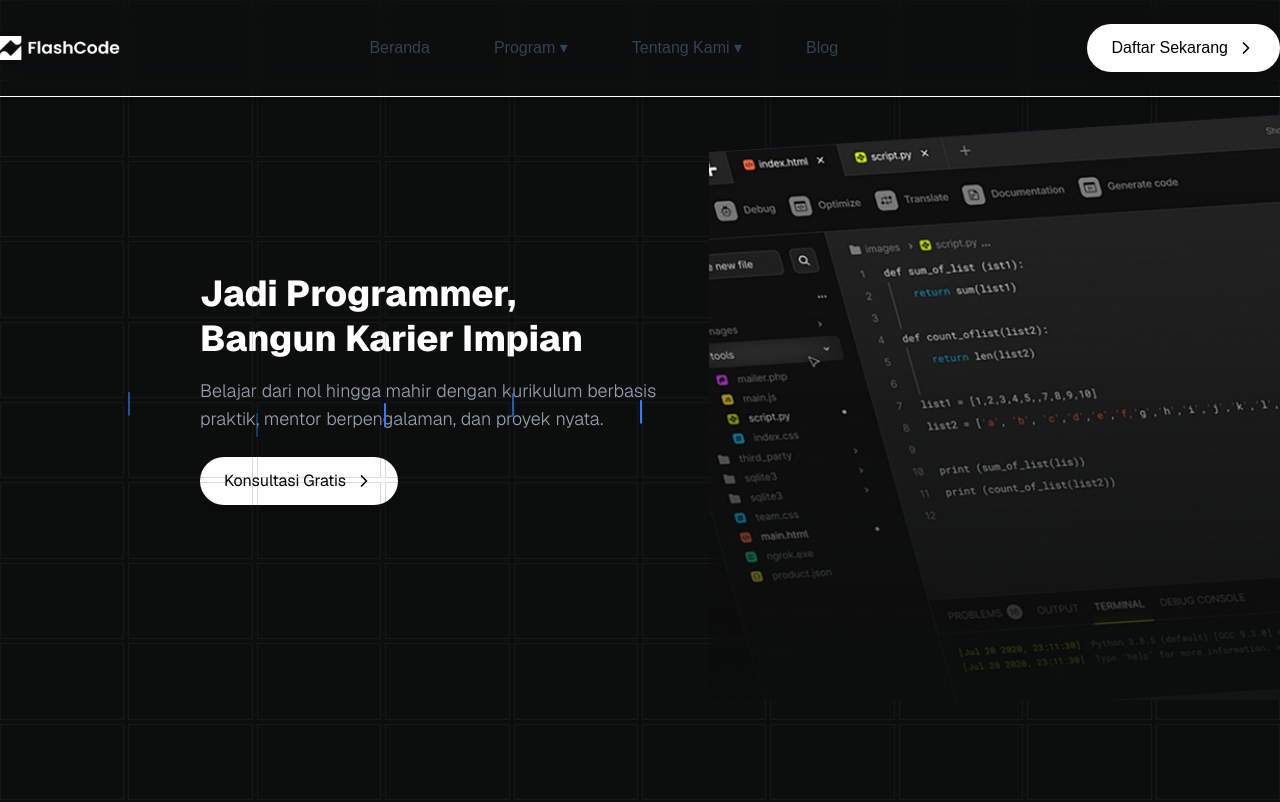
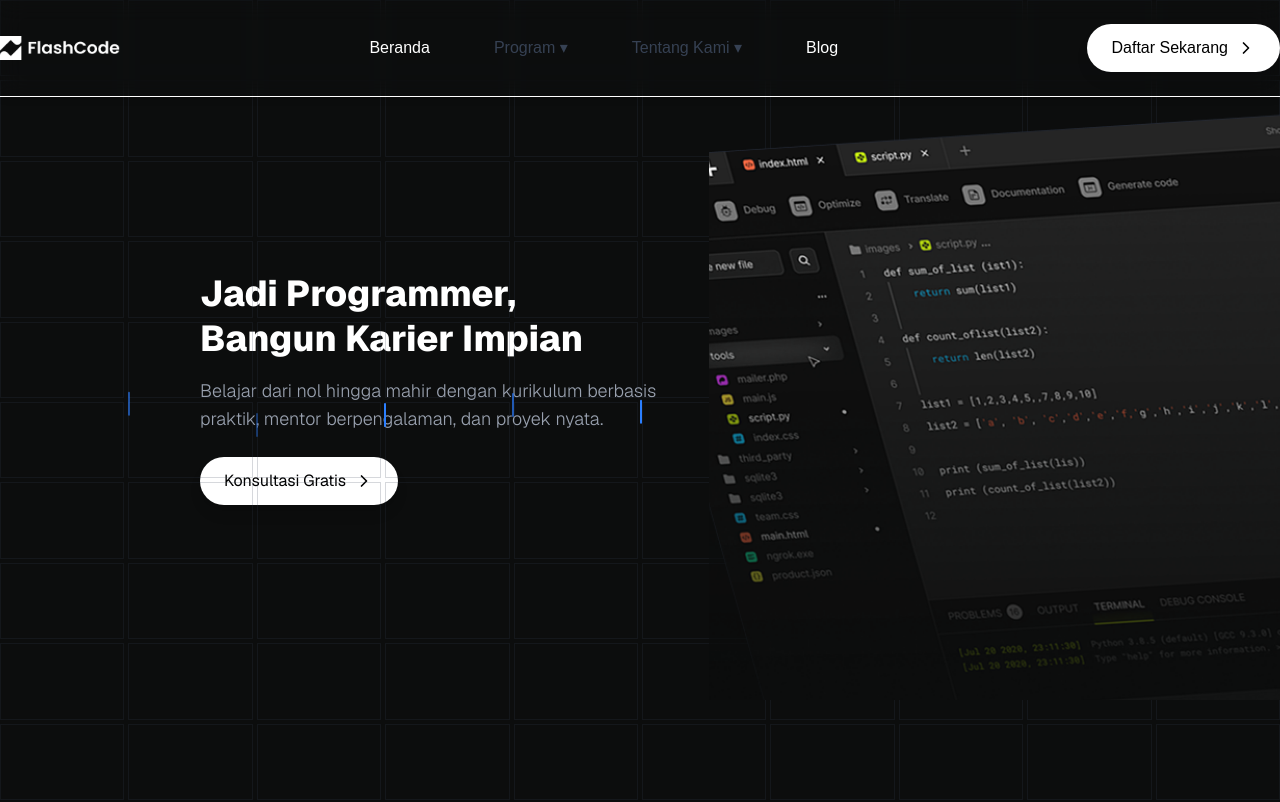
Before and after one commit to evans2101/flashcode, a Next.js app: page / in a window 1280 px wide. Shown: the top 802 px of the page. Built offline with nearby package versions, Linux system fonts and the light colour scheme.

Commit message:
change hamburger & close icon to white, update mobile menu bg color

```diff
--- a/src/app/site/components/layouts/Header.tsx
+++ b/src/app/site/components/layouts/Header.tsx
@@ -95,7 +95,7 @@ const Header = () => {
         <nav className="hidden md:flex space-x-8">
           <Link
             href="/"
-            className="text-gray-700 dark:text-gray-200 hover:bg-gray-100 dark:hover:bg-gray-700 px-4 py-2 rounded-4xl transition"
+            className="text-white dark:text-gray-200 hover:bg-gray-100 dark:hover:bg-gray-700 px-4 py-2 rounded-4xl transition"
           >
             Beranda
           </Link>
@@ -108,7 +108,7 @@ const Header = () => {
 
           <Link
             href="/blog"
-            className="text-gray-700 dark:text-gray-200 hover:bg-gray-100 dark:hover:bg-gray-700 px-4 py-2 rounded-4xl transition"
+            className="text-white dark:text-gray-200 hover:bg-gray-100 dark:hover:bg-gray-700 px-4 py-2 rounded-4xl transition"
           >
             Blog
           </Link>
@@ -124,7 +124,7 @@ const Header = () => {
 
         <div className="md:hidden flex items-center gap-4 px-4">
           <button
-            className="text-gray-700 dark:text-gray-200"
+            className="text-white dark:text-gray-200"
             onClick={toggleMenu}
           >
             {isOpen ? <X size={26} /> : <Menu size={26} />}
@@ -134,7 +134,7 @@ const Header = () => {
       <hr className="border-t border-white" />
 
       {isOpen && (
-        <div className="md:hidden bg-white dark:bg-black h-screen absolute top-full gap-2 left-0 w-full shadow-lg z-50 py-4 px-6 flex flex-col space-y-3">
+        <div className="md:hidden bg-[#0C0D0D] h-screen absolute top-full left-0 w-full shadow-lg z-50 py-4 px-6 flex flex-col space-y-3">
           <Link
             href="/"
             className="text-gray-900 dark:text-white"
--- a/src/app/site/components/ui/DropdownMenuItem.tsx
+++ b/src/app/site/components/ui/DropdownMenuItem.tsx
@@ -35,7 +35,7 @@ const DropdownMenuItem: React.FC<DropdownMenuItemProps> = ({
         </button>
 
         {isOpen && (
-          <div className="bg-black text-white shadow-lg max-h-screen overflow-y-scroll overscroll-contain">
+          <div className="bg-black text-white shadow-lg max-h-screen overflow-y-scroll overscroll-hidden">
             {items.map(({ icon: Icon, title, desc }, index) => (
               <div
                 key={index}
@@ -60,8 +60,8 @@ const DropdownMenuItem: React.FC<DropdownMenuItemProps> = ({
           <DropdownMenu.Trigger className="text-gray-700 dark:text-gray-200 hover:bg-gray-100 dark:hover:bg-gray-700 px-4 py-2 rounded-4xl transition">
             {label} ▾
           </DropdownMenu.Trigger>
-          <DropdownMenu.Content className="bg-black border border-gray-700 text-white shadow-lg rounded-xl p-2 mt-2 max-h-96 overflow-y-scroll overscroll-contain">
-            {items.map(({ icon: Icon, title, desc }, index) => (
+          <DropdownMenu.Content className="bg-black border border-gray-700 text-white shadow-lg rounded-xl p-2 mt-2 max-h-auto overflow-hidden">
+          {items.map(({ icon: Icon, title, desc }, index) => (
               <DropdownMenu.Item
                 key={index}
                 className="flex items-center gap-4 p-3 rounded-xl transition focus:outline-none"
```
